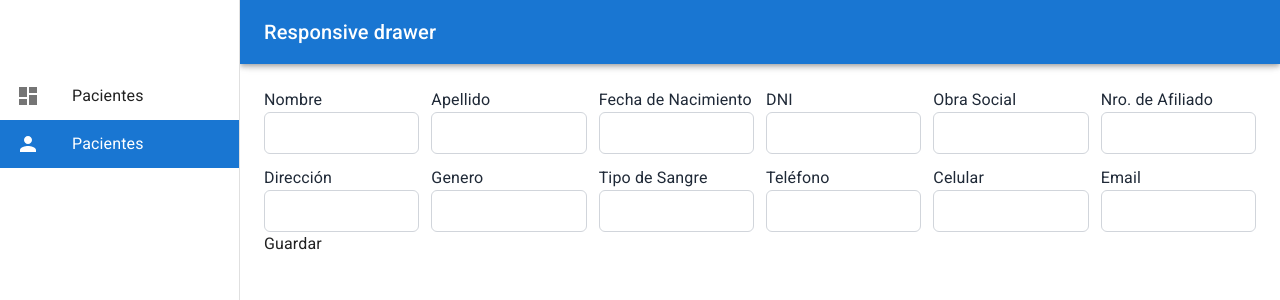
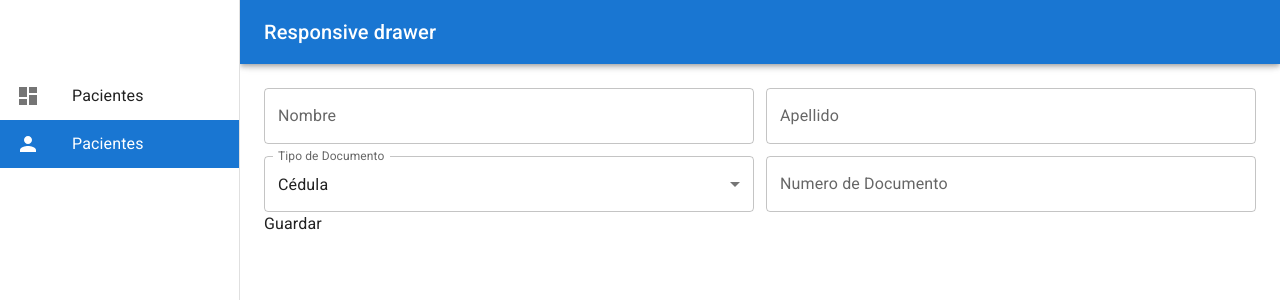
Before and after one commit to patrickalvarez/desarrollo-de-emprendedores-app-proyect, a React (Vite) app: page /patients/create in a window 1280 px wide. Shown: the top 300 px of the page. Built offline with nearby package versions, Linux system fonts and the light colour scheme.

Commit message:
change inputs and form

```diff
--- a/package.json
+++ b/package.json
@@ -16,6 +16,7 @@
     "@mui/icons-material": "^5.11.11",
     "@mui/material": "^5.11.12",
     "@mui/x-data-grid": "^6.0.1",
+    "dayjs": "^1.11.7",
     "react": "^18.2.0",
     "react-dom": "^18.2.0",
     "react-hook-form": "^7.43.5",
--- a/src/components/pages/CreatePatient.jsx
+++ b/src/components/pages/CreatePatient.jsx
@@ -1,15 +1,19 @@
-import React from 'react'
-import { useForm } from 'react-hook-form'
 import { yupResolver } from '@hookform/resolvers/yup';
-import * as yup from 'yup'
-import { useNavigate } from 'react-router-dom';
-import { useGlobalContext } from '../../context/GlobalContext';
+import React, { useEffect } from 'react';
+import { useForm } from 'react-hook-form';
+import * as yup from 'yup';
+import { documentTypesArray, useGlobalContext } from '../../context/GlobalContext';
+import { AppSelectField } from '../shared/AppSelectField';
+import { AppTextField } from '../shared/AppTextField';
+
 
 const requiredMessage = "Campo Requerido"
+
 const schema = yup.object().shape({
-  firstname: yup.string().required(requiredMessage),
-  lastname: yup.string().required(requiredMessage),
+  firstName: yup.string().required(requiredMessage),
+  lastName: yup.string().required(requiredMessage),
   birthdate: yup.string().required(requiredMessage),
+  documentType: yup.string().required(requiredMessage),
   documentNumber: yup.string().required(requiredMessage),
   insuranceNumber: yup.string().required(requiredMessage),
   insuranceCompany: yup.string().required(requiredMessage),
@@ -25,44 +29,36 @@ export const CreatePatient = () => {
   const {
     savePatient
   } = useGlobalContext()
-  const { handleSubmit, register, formState: { errors } } = useForm({
-    resolver: yupResolver(schema)
+
+  const { handleSubmit, register, watch, setValue, formState: { errors } } = useForm({
+    resolver: yupResolver(schema),
+    defaultValues: {
+      documentType: 'C'
+    }
   })
-  const navigate = useNavigate()
+
   const onSubmit = (data) => {
     savePatient(data)
-    navigate('/patients')
   }
+
+  const documentType = watch('documentType')
+
+  useEffect(() => {
+    setValue('documentNumber', '')
+  }, [documentType])
+
+
   return (
     <div>
       <form onSubmit={handleSubmit(onSubmit, console.error)}>
         <div className='grid grid-cols-12 gap-3'>
-          <Input label="Nombre" name="firstname" register={register} error={errors.firstname} className="col-span-12 sm:col-span-4 lg:col-span-3 xl:col-span-2" />
-          <Input label="Apellido" name="lastname" register={register} error={errors.lastname} className="col-span-12 sm:col-span-4 lg:col-span-3 xl:col-span-2"/>
-          <Input label="Fecha de Nacimiento" name="birthdate" register={register} error={errors.birthdate}className="col-span-12 sm:col-span-4 lg:col-span-3 xl:col-span-2" />
-          <Input label="DNI" name="documentNumber" register={register} error={errors.documentNumber} className="col-span-12 sm:col-span-4 lg:col-span-3 xl:col-span-2"/>
-          <Input label="Obra Social" name="insuranceCompany" register={register} error={errors.insuranceCompany} className="col-span-12 sm:col-span-4 lg:col-span-3 xl:col-span-2"/>
-          <Input label="Nro. de Afiliado" name="insuranceNumber" register={register} error={errors.insuranceNumber} className="col-span-12 sm:col-span-4 lg:col-span-3 xl:col-span-2"/>
-          <Input label="Dirección" name="address" register={register} error={errors.address} className="col-span-12 sm:col-span-4 lg:col-span-3 xl:col-span-2"/>
-          <Input label="Genero" name="gender" register={register} error={errors.address} className="col-span-12 sm:col-span-4 lg:col-span-3 xl:col-span-2"/>
-          <Input label="Tipo de Sangre" name="bloodType" register={register} error={errors.bloodType} className="col-span-12 sm:col-span-4 lg:col-span-3 xl:col-span-2"/>
-          <Input label="Teléfono" name="telephone" register={register} error={errors.telephone} className="col-span-12 sm:col-span-4 lg:col-span-3 xl:col-span-2"/>
-          <Input label="Celular" name="mobile" register={register} error={errors.mobile}className="col-span-12 sm:col-span-4 lg:col-span-3 xl:col-span-2" />
-          <Input label="Email" name="email" register={register} error={errors.email} className="col-span-12 sm:col-span-4 lg:col-span-3 xl:col-span-2"/>
+          <AppTextField label="Nombre" register={register} name='firstName' className="col-span-12 sm:col-span-6" error={errors} />
+          <AppTextField label="Apellido" register={register} name='lastName' className="col-span-12 sm:col-span-6" error={errors} />
+          <AppSelectField label="Tipo de Documento" register={register} name='documentType' className="col-span-12 sm:col-span-6" error={errors} options={documentTypesArray} />
+          <AppTextField label="Numero de Documento" register={register} name='documentNumber' className="col-span-12 sm:col-span-6" error={errors} />
         </div>
         <button>Guardar</button>
       </form>
     </div>
   )
 }
-
-
-const Input = ({ label, name, register, error, className }) => {
-  return (
-    <div className={`flex flex-col ${className} `}>
-      <label className='text-gray-800' htmlFor={name}>{label}</label>
-      <input className={`p-2 outline-none border border-gray-300 rounded-md ${error && "border-red-500 border-2"}`} type="text" name={name} {...register(name)} />
-      {error && <span className='text-red-500 text-sm font-medium'>{error.message}</span>}
-    </div>
-  )
-}
--- a/src/components/pages/Patients.jsx
+++ b/src/components/pages/Patients.jsx
@@ -1,7 +1,9 @@
 import { Box, Button, Modal } from '@mui/material'
 import { DataGrid } from '@mui/x-data-grid'
+import dayjs from 'dayjs';
 import React from 'react'
 import { useGlobalContext } from '../../context/GlobalContext'
+import { CreatePatient } from './CreatePatient';
 
 const style = {
   position: 'absolute',
@@ -19,7 +21,6 @@ const style = {
 };
 
 
-
 export const Patients = () => {
   const [open, setOpen] = React.useState(false);
   const { patients } = useGlobalContext()
@@ -28,8 +29,8 @@ export const Patients = () => {
     { field: 'id', headerName: 'ID', width: 70 },
     { field: 'firstname', headerName: 'Nombres', width: 100 },
     { field: 'lastname', headerName: 'Apellidos', width: 120 },
-    { field: 'fullname', headerName: 'Nombre completo', width: 200, valueGetter: (params) => `${params.row['firstname'] || ''} ${params.row['lastname'] || ''}` },
-    { field: 'birthdate', headerName: 'Birthdate', width: 100 },
+    { field: 'fullname', headerName: 'Nombre Completo', width: 200, valueGetter: (params) => `${params.row['firstname'] || ''} ${params.row['lastname'] || ''}` },
+    { field: 'birthdate', headerName: 'Edad', width: 100, valueGetter: (params) => `${getDifferenceinYears(params.row['birthdate']) || '0'} Años` },
     { field: 'gender', headerName: "Sexo", width: 100 },
     { field: 'telephone', headerName: 'Teléfono', width: 120 },
   ]
@@ -46,7 +47,7 @@ export const Patients = () => {
         aria-describedby="modal-modal-description"
       >
         <Box sx={style} >
-          fORM aQUI
+          <CreatePatient />
         </Box>
       </Modal>
       <Box sx={{
@@ -75,3 +76,10 @@ export const Patients = () => {
     </Box>
   )
 }
+
+
+const getDifferenceinYears = (date) => {
+  const today = new Date();
+  const yearsOld = dayjs(today).diff(date, 'years');
+  return yearsOld;
+}
--- /dev/null
+++ b/src/components/shared/AppSelectField.jsx
@@ -0,0 +1,32 @@
+import { MenuItem, TextField } from "@mui/material"
+import { ErrorFieldMessage } from "./ErrorFieldMessage"
+
+export const AppSelectField = ({ label, name, register, error, className, options, helperText }) => {
+  return (
+    <div className={`flex flex-col ${className}`}>
+      <TextField
+        id={name}
+        select
+        label={label}
+        variant="outlined"
+        error={!!error?.[name]}
+        {...register(name)}
+        helperText={helperText}
+        defaultValue={options[0].value}
+      >
+        {
+          options.map((option) => (
+            <MenuItem key={option.value} value={option.value}>
+              {option.label}
+            </MenuItem>
+          ))
+        }
+      </TextField>
+      {
+        error?.[name] && (
+          <ErrorFieldMessage message={error[name].message} />
+        )
+      }
+    </div>
+  )
+}
--- /dev/null
+++ b/src/components/shared/AppTextField.jsx
@@ -0,0 +1,21 @@
+import { TextField } from "@mui/material"
+import { ErrorFieldMessage } from "./ErrorFieldMessage"
+
+export const AppTextField = ({ label, name, register, error, className }) => {
+  return (
+    <div className={`flex flex-col ${className}`}>
+      <TextField
+        id={name}
+        label={label}
+        variant="outlined"
+        error={!!error?.[name]}
+        {...register(name)}
+      />
+      {
+        error?.[name] && (
+          <ErrorFieldMessage message={error[name].message} />
+        )
+      }
+    </div>
+  )
+}
--- /dev/null
+++ b/src/components/shared/ErrorFieldMessage.jsx
@@ -0,0 +1,13 @@
+import { Typography } from '@mui/material'
+import React from 'react'
+
+export const ErrorFieldMessage = ({ message }) => {
+  return (
+    <Typography
+      sx={{ color: red[700], fontSize: 14 }}
+      className='text-red-500 text-sm font-medium'
+    >
+      {message}
+    </Typography>
+  )
+}
--- a/src/context/GlobalContext.jsx
+++ b/src/context/GlobalContext.jsx
@@ -35,3 +35,13 @@ export const useGlobalContext = () => {
   const value = useContext(GlobalContext)
   return value
 }
+
+export const documentTypesObject = {
+  C: 'Cédula',
+  P: 'Pasaporte'
+}
+
+export const documentTypesArray = Object.keys(documentTypesObject).map(key => ({
+  value: key,
+  label: documentTypesObject[key]
+}))
```
Also changed, not shown: 1 other file (tests, documents, lock files or other folders).
